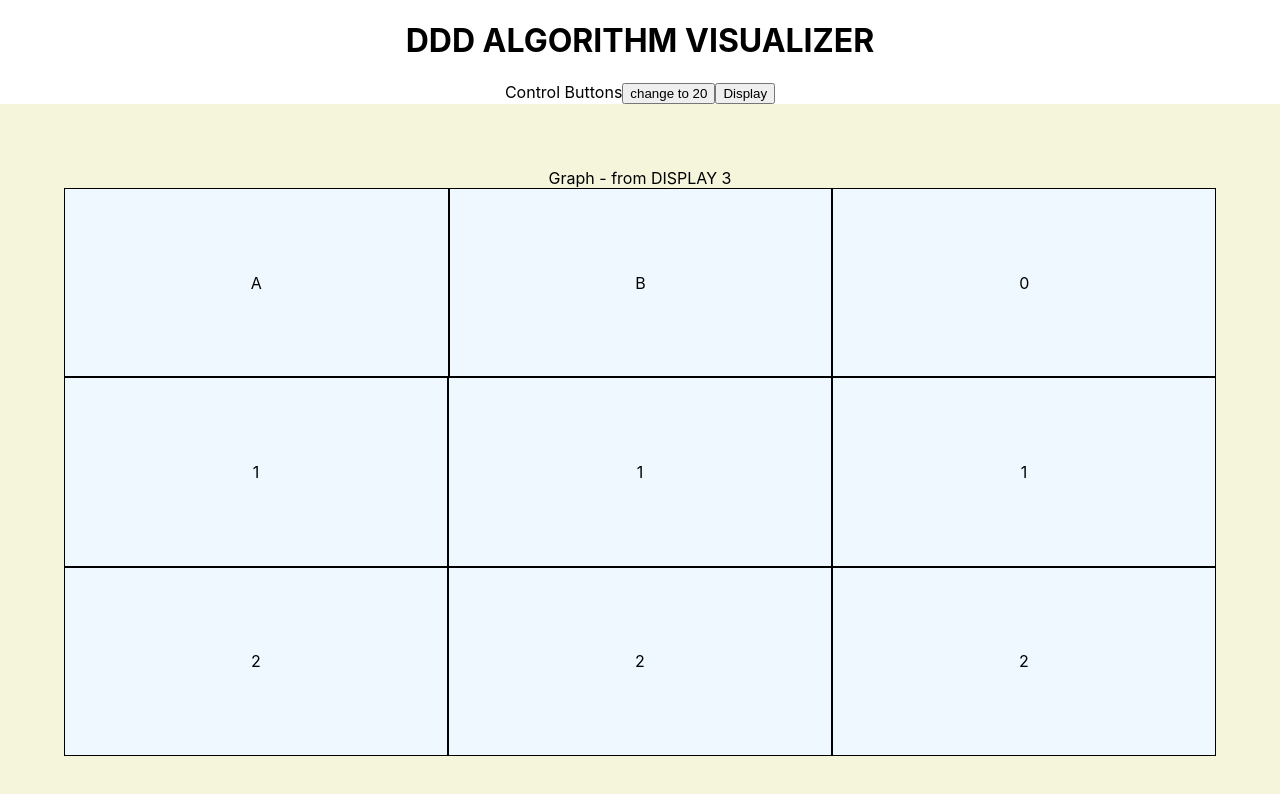
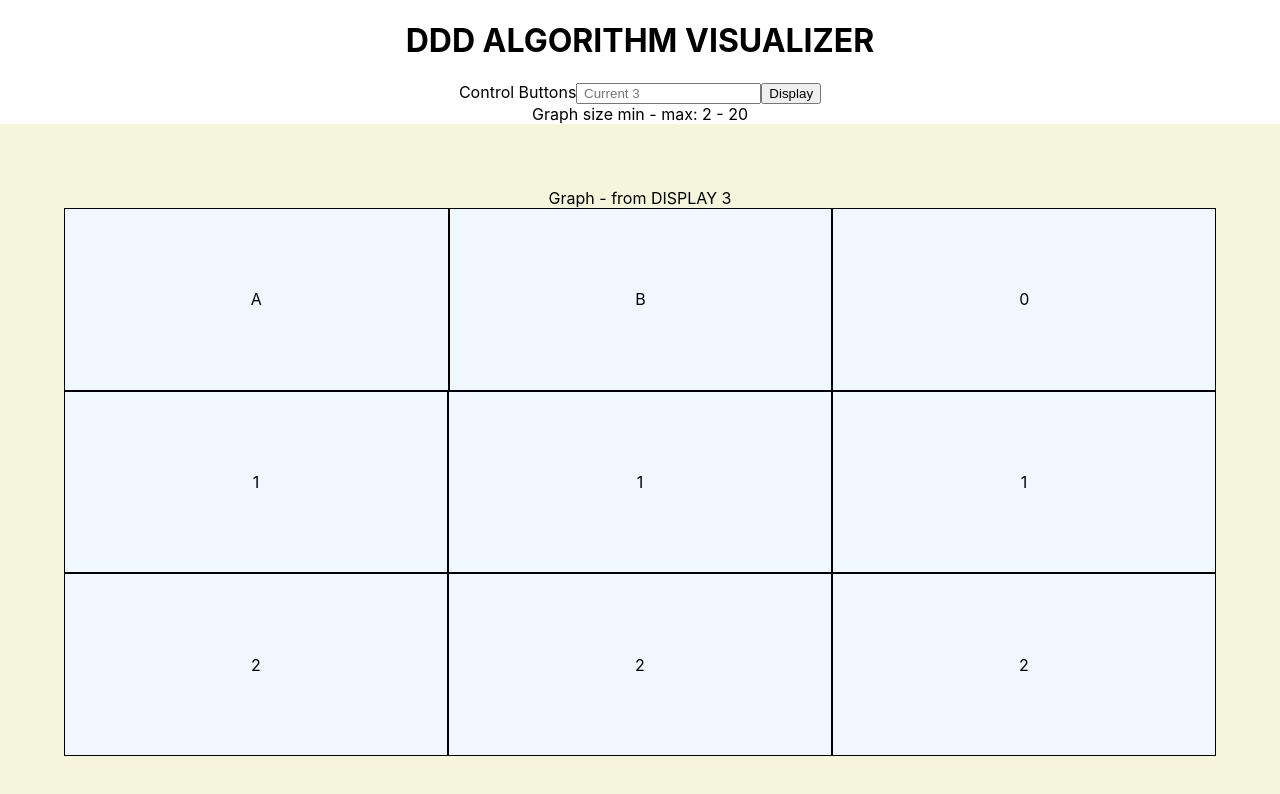
Before and after one commit to 3Dook/algoDisplay, a React (Create React App) app: page / in a window 1280 px wide. Shown: the top 794 px of the page. Built offline with nearby package versions, Linux system fonts and the light colour scheme.

Commit message:
completed swap method and logic, updated input control logics

```diff
--- a/src/App.js
+++ b/src/App.js
@@ -21,10 +21,10 @@ function App() {
     grid: [[0,0],[0,0]]
   })
 
-  function handleUpdate(){
+  function handleUpdate(newSize){
     setData((prevState) => ({
       ...prevState,
-      columnSize: 20,
+      columnSize: newSize,
     }));
   };
 
@@ -43,8 +43,21 @@ function App() {
       grid: arr,
     }));
 
-    console.log(data.grid)
+    console.log(data)
   }
+
+  function swapPosition(cellOne, cellTwo){
+    // get the grid and swap the position.
+    data.grid[cellOne.row][cellOne.column] = cellTwo.content;
+    data.grid[cellTwo.row][cellTwo.column] = cellOne.content;
+
+    setData((prevState) => ({
+      ...prevState,
+      grid: data.grid,
+    }));
+  }
+
+
 
   useEffect(()=>{
     updateGrid()
@@ -54,7 +67,7 @@ function App() {
     <div className="App">
       <div className='appHeader'><h1>DDD ALGORITHM VISUALIZER</h1></div>
       <ControlButtons className='appControl'update={handleUpdate} displayGrid={updateGrid}/>
-      <DisplayGraph className='appDisplay' data={data}/>
+      <DisplayGraph className='appDisplay' data={data} swap={swapPosition}/>
     </div>
   );
 }
--- a/src/components/controlButtons.js
+++ b/src/components/controlButtons.js
@@ -4,13 +4,27 @@ import { useState } from "react";
 
 
 function ControlButtons(props){
+    const [size, setSize] = useState(3);
+    const [msg, setmsg] = useState("Graph size min - max: 2 - 20")
 
+    function handleSize(e){
+        setSize(e.target.value)
+        console.log(e.target.value)
+        if (e.target.value < 21){
+            props.update(parseInt(e.target.value))
+        }
+    }
 
     return (
         <div>
-            Control Buttons
-            <button onClick={props.update}>change to 20</button>
-            <button onClick={props.displayGrid}>Display </button>
+            <div>
+                Control Buttons
+                <input type="text" onChange={handleSize} placeholder={" Current " + size}></input>
+                <button onClick={props.displayGrid}>Display </button>
+            </div>
+            <div>
+                {msg}
+            </div>
         </div>
     );
 }
--- a/src/components/displayGraph.js
+++ b/src/components/displayGraph.js
@@ -4,18 +4,33 @@ import './display.css';
 
 
 function DisplayGraph(props){
-
-    const [borderColor, setBorderColor] = useState("black")
-    const [miniData, setMiniData] = useState(0)
+/*
+    const [borderColor, setBorderColor] = useState("black") */
+    const [miniData, setMiniData] = useState({
+        content: "*",
+        row: 0,
+        column: 0
+    })
 
     function handleMouseDown(e, cell, row, column){
         e.preventDefault()
-        console.log(cell, row, column)
+        let temp = {
+            content: cell,
+            row: row,
+            column: column
+        }
+        setMiniData(temp)
     }
 
     function handleMouseUp(e, cell, row, column){
         e.preventDefault()
-        console.log("released", cell, row, column)
+        //console.log("released", cell, row, column)
+        let temp = {
+            content: cell,
+            row: row,
+            column: column
+        }
+        props.swap(miniData, temp);
     }
 
     return (
```
